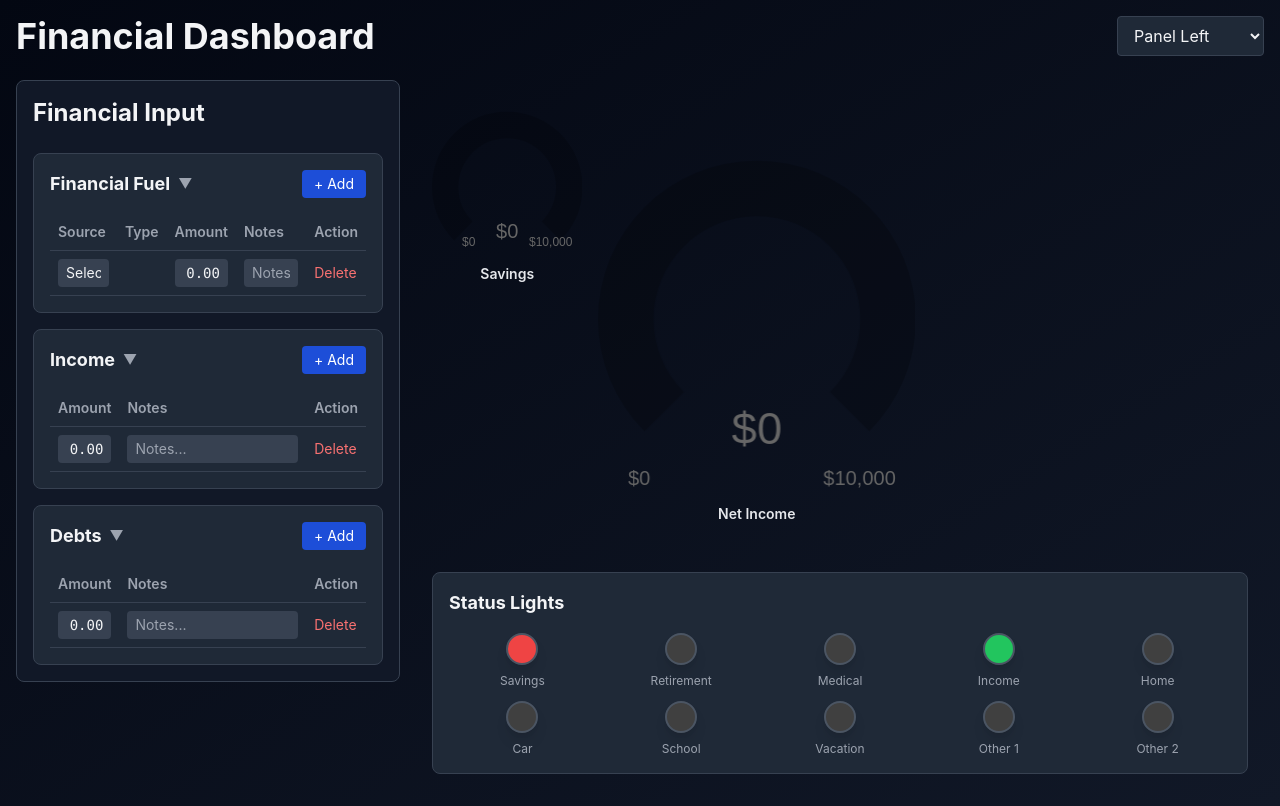
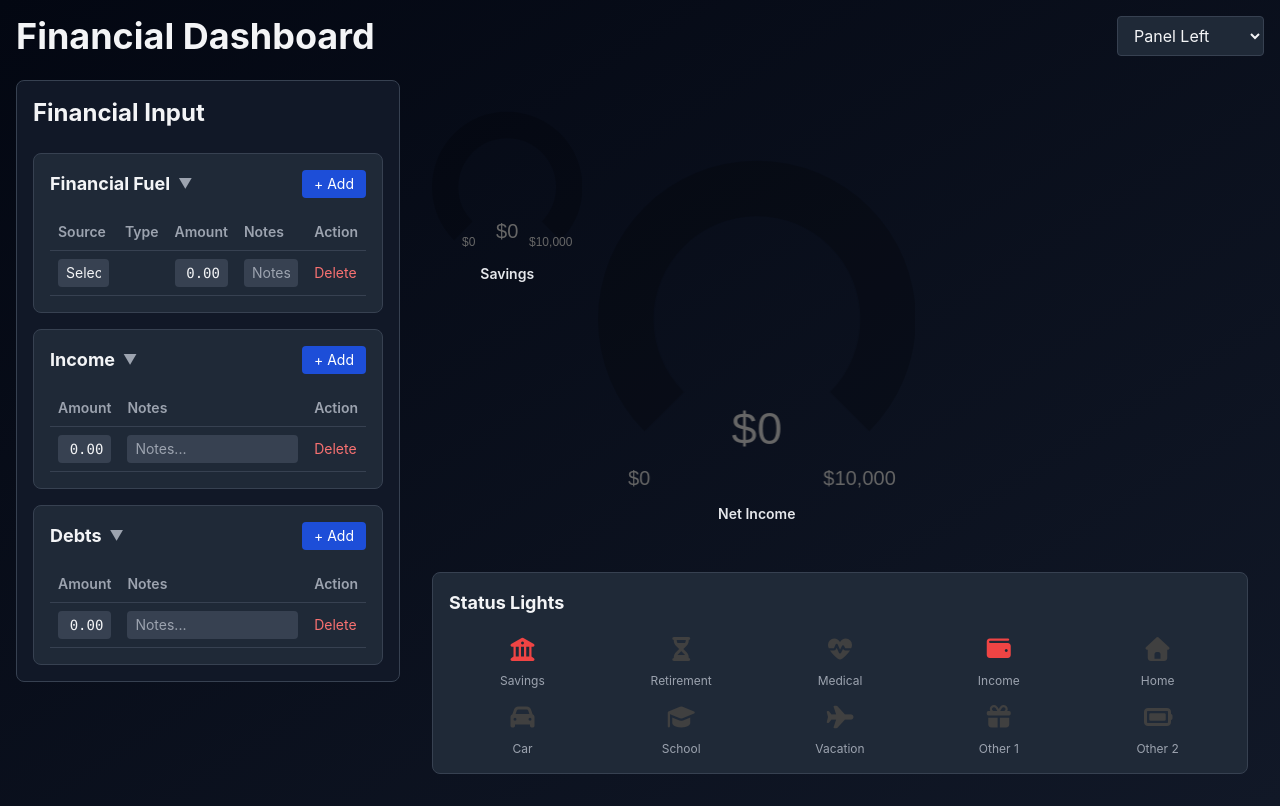
Before and after one commit to shawnTJmiller/Financial_Dashboard, a React (Vite) app: page / in a window 1280 px wide. Built offline with nearby package versions, Linux system fonts and the light colour scheme.

Commit message:
Changed circles to icons and fixed status lights

```diff
--- a/package.json
+++ b/package.json
@@ -11,6 +11,7 @@
     "test:ui": "vitest --ui"
   },
   "dependencies": {
+    "@fortawesome/fontawesome-free": "^7.2.0",
     "chart.js": "^4.5.1",
     "react": "^18.2.0",
     "react-chartjs-2": "^5.3.1",
--- a/src/App.tsx
+++ b/src/App.tsx
@@ -158,32 +158,32 @@ export default function App() {
   const dashboardLights = [
     {
       label: 'Savings',
-      color: getLightColor(gaugeValues.savings, 100000),
+      color: gaugeValues.savings >= 10000 ? '#22c55e' : getLightColor(gaugeValues.savings, 10000),
       visible: gaugeVisibility.savings,
     },
     {
       label: 'Retirement',
-      color: getLightColor(gaugeValues.retirement, 100000),
+      color: getLightColor(gaugeValues.retirement, 1000000),
       visible: gaugeVisibility.retirement,
     },
     {
       label: 'Medical',
-      color: getLightColor(gaugeValues.medical, 50000),
+      color: getLightColor(gaugeValues.medical, 10000),
       visible: gaugeVisibility.medical,
     },
     {
       label: 'Income',
-      color: gaugeValues.income >= 0 ? '#22c55e' : '#ef4444',
+      color: gaugeValues.income >= 3000 ? '#22c55e' : gaugeValues.income >= 1500 ? '#eab308' : '#ef4444',
       visible: gaugeVisibility.income,
     },
     {
       label: 'Home',
-      color: getLightColor(gaugeValues.home, 50000),
+      color: getLightColor(gaugeValues.home, 10000),
       visible: gaugeVisibility.home,
     },
     {
       label: 'Car',
-      color: getLightColor(gaugeValues.car, 30000),
+      color: getLightColor(gaugeValues.car, 5000),
       visible: gaugeVisibility.car,
     },
     {
@@ -193,17 +193,17 @@ export default function App() {
     },
     {
       label: 'Vacation',
-      color: getLightColor(gaugeValues.vacation, 20000),
+      color: getLightColor(gaugeValues.vacation, 5000),
       visible: gaugeVisibility.vacation,
     },
     {
       label: 'Other 1',
-      color: getLightColor(gaugeValues.otherGauge1, 50000),
+      color: getLightColor(gaugeValues.otherGauge1, 10000),
       visible: gaugeVisibility.otherGauge1,
     },
     {
       label: 'Other 2',
-      color: getLightColor(gaugeValues.otherGauge2, 50000),
+      color: getLightColor(gaugeValues.otherGauge2, 10000),
       visible: gaugeVisibility.otherGauge2,
     },
   ];
--- a/src/components/DashboardLights.tsx
+++ b/src/components/DashboardLights.tsx
@@ -1,4 +1,5 @@
 import React from 'react';
+import '@fortawesome/fontawesome-free/css/all.css';
 
 interface DashboardLightsProps {
   lights: {
@@ -8,22 +9,39 @@ interface DashboardLightsProps {
   }[];
 }
 
+// Map gauge labels to Font Awesome icon names
+const iconMap: Record<string, string> = {
+  'Savings': 'fa-bank',
+  'Retirement': 'fa-hourglass-2',
+  'Medical': 'fa-heartbeat',
+  'Income': 'fa-wallet',
+  'Home': 'fa-home',
+  'Car': 'fa-car',
+  'School': 'fa-graduation-cap',
+  'Vacation': 'fa-plane',
+  'Other 1': 'fa-gift',
+  'Other 2': 'fa-battery',
+};
+
 export const DashboardLights: React.FC<DashboardLightsProps> = ({ lights }) => {
   return (
     <div className="bg-gray-800 rounded-lg p-4 border border-gray-700">
       <h3 className="text-lg font-bold text-gray-100 mb-4">Status Lights</h3>
       <div className="grid grid-cols-5 gap-3">
-        {lights.map((light, idx) => (
+        {lights.map((light, idx) => {
+          const iconClass = iconMap[light.label] || 'fa-circle';
+          return (
             <div key={idx} className="flex flex-col items-center" title={light.label}>
-            <div
-              className="w-8 h-8 rounded-full border-2 border-gray-600 shadow-lg"
+              <i
+                className={`fa ${iconClass} text-2xl`}
                 style={{
-                backgroundColor: light.visible ? light.color : '#404040',
+                  color: light.visible ? light.color : '#404040',
                 }}
               />
               <p className="text-xs text-gray-400 mt-2 text-center truncate w-full">{light.label}</p>
             </div>
-        ))}
+          );
+        })}
       </div>
     </div>
   );
```
Also changed, not shown: 1 other file (tests, documents, lock files or other folders). Lines whose indentation alone changed are shown as unchanged.
